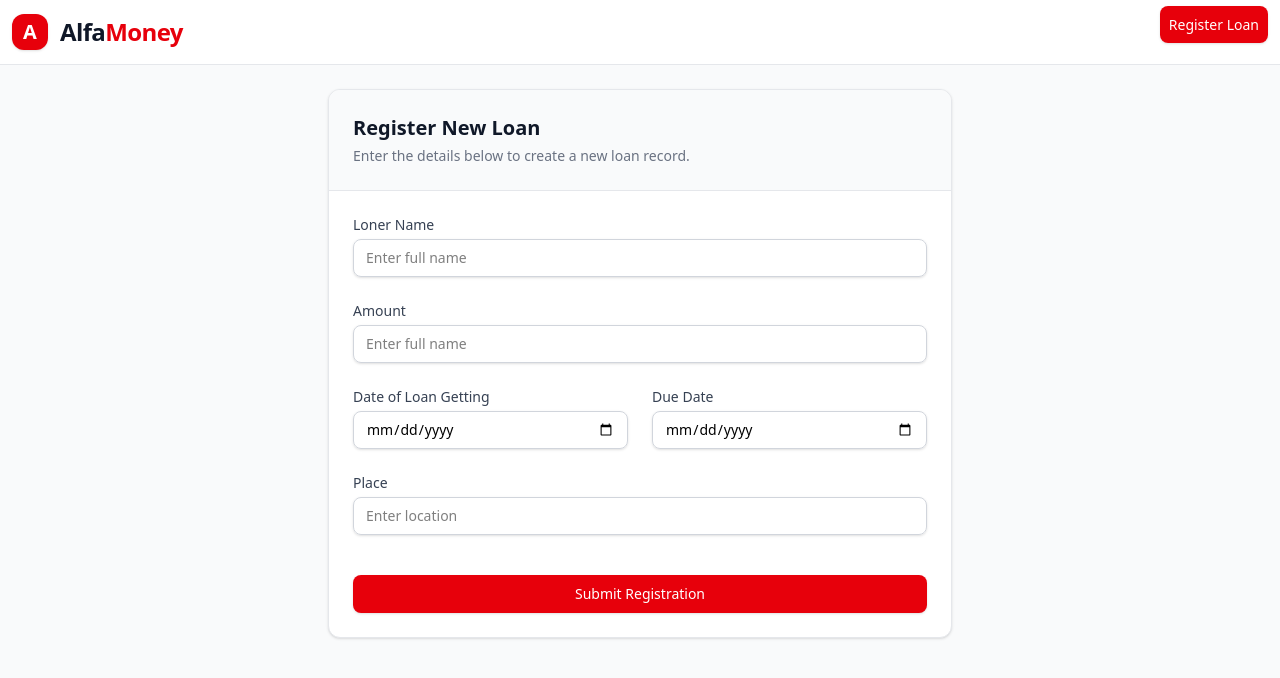
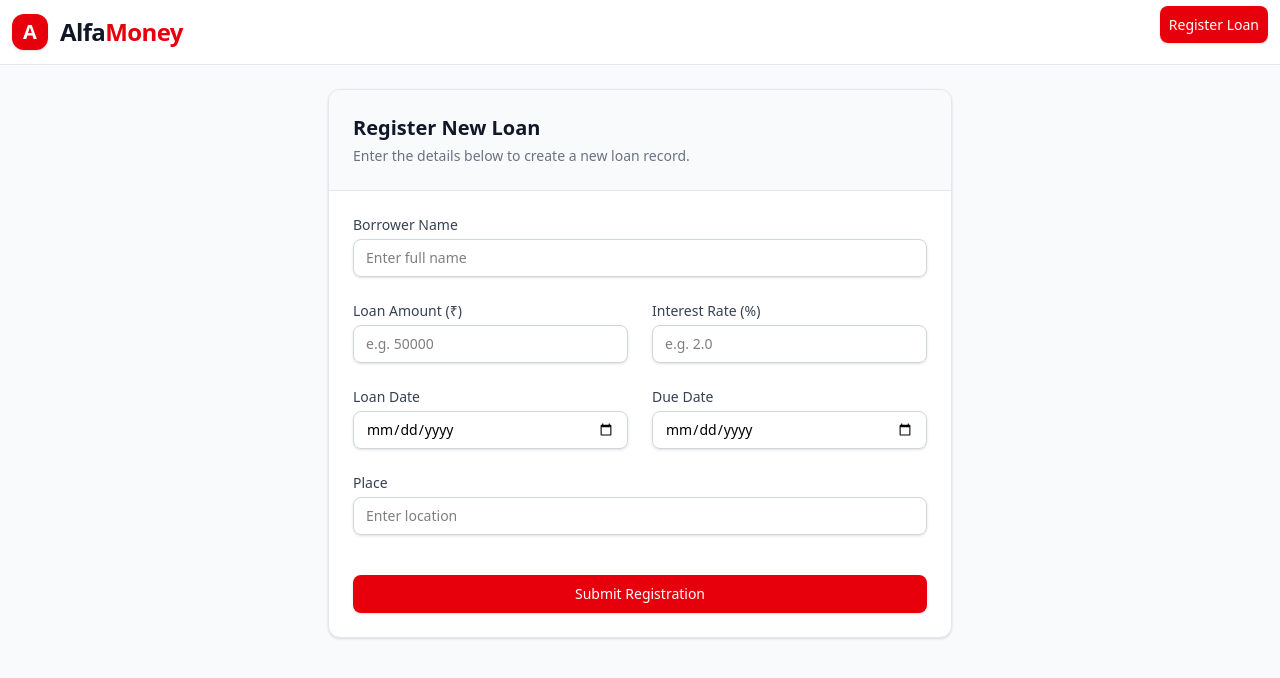
Before and after one commit to Ajay20-web/alfa-money-LMS, a React (Vite) app: page /register in a window 1280 px wide. Shown: the top 678 px of the page. Built offline with nearby package versions, Linux system fonts and the light colour scheme.

Commit message:
Refactor RegisterLoan component layout

```diff
--- a/src/pages/registerPage/RegisterPage.jsx
+++ b/src/pages/registerPage/RegisterPage.jsx
@@ -1,35 +1,20 @@
-import { useState } from "react";
 import { MainHeader } from "../../components/MainHeader";
 
 export function RegisterLoan() {
-  const [formData, setFormData] = useState({
-    borrowerName: "",
-    loanDate: "",
-    dueDate: "",
-    place: "",
-  });
-
-  const handleChange = (e) => {
-    const { name, value } = e.target;
-    setFormData((prev) => ({
-      ...prev,
-      [name]: value,
-    }));
-  };
-
-  const handleSubmit = (e) => {
-    e.preventDefault();
-    console.log("Registering loan:", formData);
-    // Add submission logic here
-  };
-
   return (
     <>
       <MainHeader />
-      <div className="max-w-2xl mx-auto p-6">
-        <div className="bg-white rounded-xl shadow-sm border border-gray-200 overflow-hidden">
+
+      <main className="max-w-2xl mx-auto p-6">
+        <section
+          aria-labelledby="register-loan-title"
+          className="bg-white rounded-xl shadow-sm border border-gray-200 overflow-hidden"
+        >
           <header className="p-6 border-b border-gray-200 bg-gray-50">
-            <h2 className="text-xl font-bold text-gray-900">
+            <h2
+              id="register-loan-title"
+              className="text-xl font-bold text-gray-900"
+            >
               Register New Loan
             </h2>
             <p className="text-sm text-gray-500 mt-1">
@@ -37,59 +22,76 @@ export function RegisterLoan() {
             </p>
           </header>
 
-          <form onSubmit={handleSubmit} className="p-6 space-y-6">
+          <form className="p-6 space-y-6">
+            {/* Borrower Name */}
             <div>
               <label
-                htmlFor="Name"
+                htmlFor="borrowerName"
                 className="block text-sm font-medium text-gray-700 mb-1"
               >
-                Loner Name
+                Borrower Name
               </label>
               <input
                 type="text"
-                id="Name"
-                name="Name"
-                value={formData.borrowerName}
-                onChange={handleChange}
+                id="borrowerName"
+                name="borrowerName"
                 className="block w-full rounded-lg border border-gray-300 px-3 py-2 shadow-sm focus:border-red-500 focus:outline-none focus:ring-1 focus:ring-red-500 sm:text-sm"
                 placeholder="Enter full name"
                 required
               />
             </div>
 
+            {/* Financial Details Grid (Amount & Interest) */}
+            <div className="grid grid-cols-1 gap-6 sm:grid-cols-2">
               <div>
                 <label
-                htmlFor="Name"
+                  htmlFor="amount"
                   className="block text-sm font-medium text-gray-700 mb-1"
                 >
-                Amount
+                  Loan Amount (₹)
                 </label>
                 <input
-                type="text"
+                  type="number"
                   id="amount"
                   name="amount"
-                value={formData.amount}
-                onChange={handleChange}
                   className="block w-full rounded-lg border border-gray-300 px-3 py-2 shadow-sm focus:border-red-500 focus:outline-none focus:ring-1 focus:ring-red-500 sm:text-sm"
-                placeholder="Enter full name"
+                  placeholder="e.g. 50000"
                   required
                 />
               </div>
 
+              <div>
+                <label
+                  htmlFor="interest"
+                  className="block text-sm font-medium text-gray-700 mb-1"
+                >
+                  Interest Rate (%)
+                </label>
+                <input
+                  type="number"
+                  id="interest"
+                  name="interest"
+                  step="0.01"
+                  className="block w-full rounded-lg border border-gray-300 px-3 py-2 shadow-sm focus:border-red-500 focus:outline-none focus:ring-1 focus:ring-red-500 sm:text-sm"
+                  placeholder="e.g. 2.0"
+                  required
+                />
+              </div>
+            </div>
+
+            {/* Dates Grid */}
             <div className="grid grid-cols-1 gap-6 sm:grid-cols-2">
               <div>
                 <label
                   htmlFor="loanDate"
                   className="block text-sm font-medium text-gray-700 mb-1"
                 >
-                  Date of Loan Getting
+                  Loan Date
                 </label>
                 <input
                   type="date"
                   id="loanDate"
                   name="loanDate"
-                  value={formData.loanDate}
-                  onChange={handleChange}
                   className="block w-full rounded-lg border border-gray-300 px-3 py-2 shadow-sm focus:border-red-500 focus:outline-none focus:ring-1 focus:ring-red-500 sm:text-sm"
                   required
                 />
@@ -106,14 +108,13 @@ export function RegisterLoan() {
                   type="date"
                   id="dueDate"
                   name="dueDate"
-                  value={formData.dueDate}
-                  onChange={handleChange}
                   className="block w-full rounded-lg border border-gray-300 px-3 py-2 shadow-sm focus:border-red-500 focus:outline-none focus:ring-1 focus:ring-red-500 sm:text-sm"
                   required
                 />
               </div>
             </div>
 
+            {/* Place */}
             <div>
               <label
                 htmlFor="place"
@@ -125,14 +126,13 @@ export function RegisterLoan() {
                 type="text"
                 id="place"
                 name="place"
-                value={formData.place}
-                onChange={handleChange}
                 className="block w-full rounded-lg border border-gray-300 px-3 py-2 shadow-sm focus:border-red-500 focus:outline-none focus:ring-1 focus:ring-red-500 sm:text-sm"
                 placeholder="Enter location"
                 required
               />
             </div>
 
+            {/* Submit Button */}
             <div className="pt-4">
               <button
                 type="submit"
@@ -142,8 +142,8 @@ export function RegisterLoan() {
               </button>
             </div>
           </form>
-        </div>
-      </div>
+        </section>
+      </main>
     </>
   );
 }
```
Lines whose indentation alone changed are shown as unchanged.
